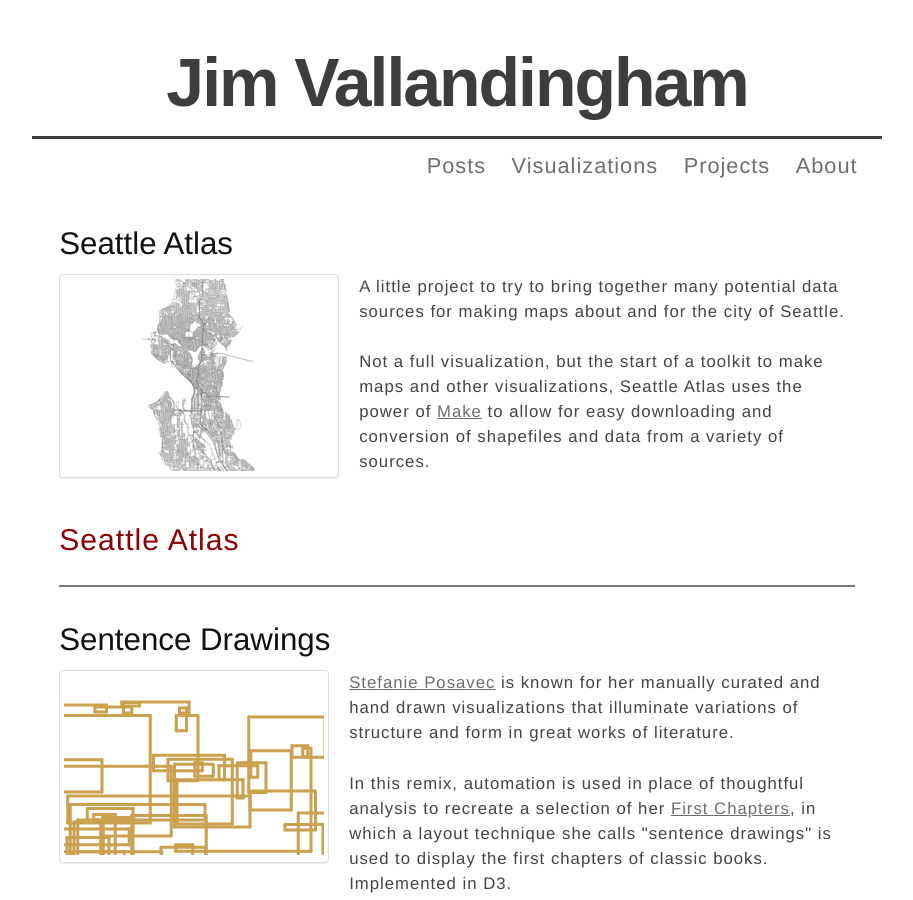
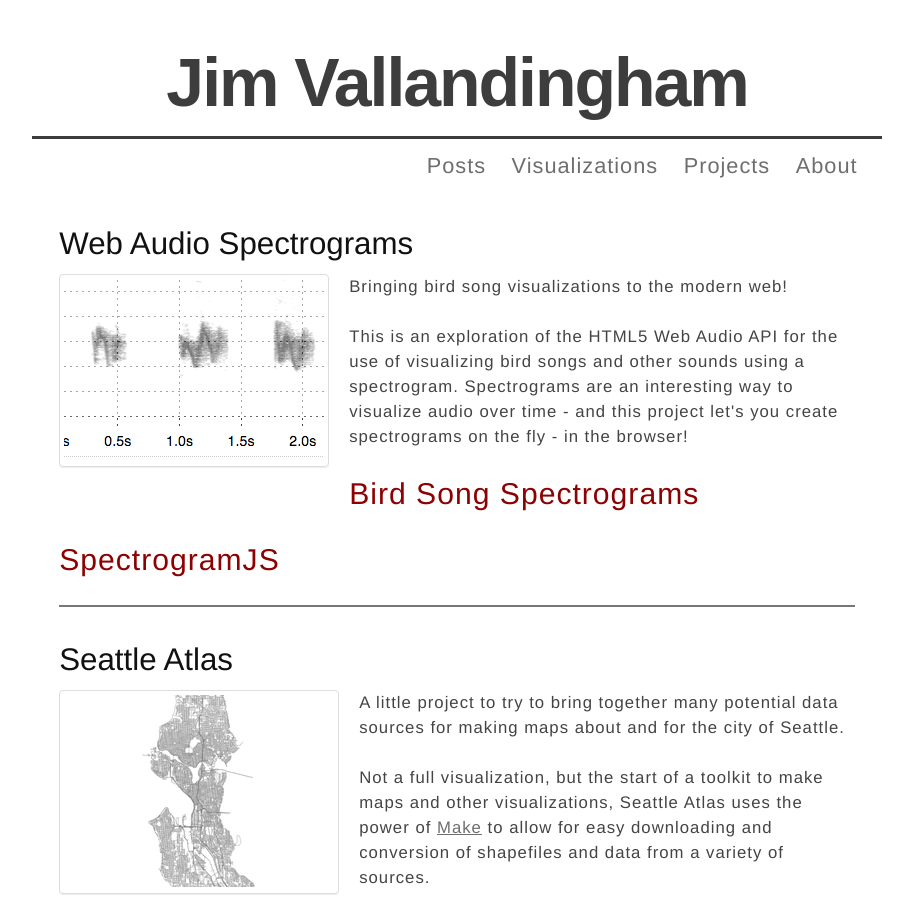
Before and after one commit to vlandham/vlandham.github.com, a Jekyll site: the page built from vis/index.html, in a window 1280 px wide and 900 px high. Shown: the whole window, without its empty margins (183-1096 px from the left). Built offline with Jekyll 4.4.1, drawn with Linux system fonts in a browser that asks for light colours; some web fonts are replaced; Markdown is read by kramdown in place of the engine named in the settings.

Commit message:
bird songs

```diff
--- a/vis/index.html
+++ b/vis/index.html
@@ -3,6 +3,16 @@ layout: default
 title: Visualizations
 ---
 
+<div name="bird_songs" id="bird_songs" class="section">
+  <h2>Web Audio Spectrograms</h2>
+  <div class="thumbnail left">
+    <a href="http://vallandingham.me/visualizing_bird_songs.html"><img src="http://vallandingham.me/images/vis/bird_song_thumb.png" alt="image for bird songs"/></a>
+  </div>
+  <p>Bringing bird song visualizations to the modern web!</p>
+  <p>This is an exploration of the HTML5 Web Audio API for the use of visualizing bird songs and other sounds using a spectrogram. Spectrograms are an interesting way to visualize audio over time - and this project let's you create spectrograms on the fly - in the browser!</p>
+  <p><a class="post_title" href="http://vallandingham.me/visualizing_bird_songs.html">Bird Song Spectrograms</a></p>
+  <p><a class="post_title" href="https://github.com/vlandham/spectrogramJS">SpectrogramJS</a></p>
+</div>
 <div name="seattle_atlas" id="seattle_atlas" class="section">
   <h2>Seattle Atlas</h2>
   <div class="thumbnail left">
```
Also changed, not shown: images/vis/bird_song_thumb.png (added).
